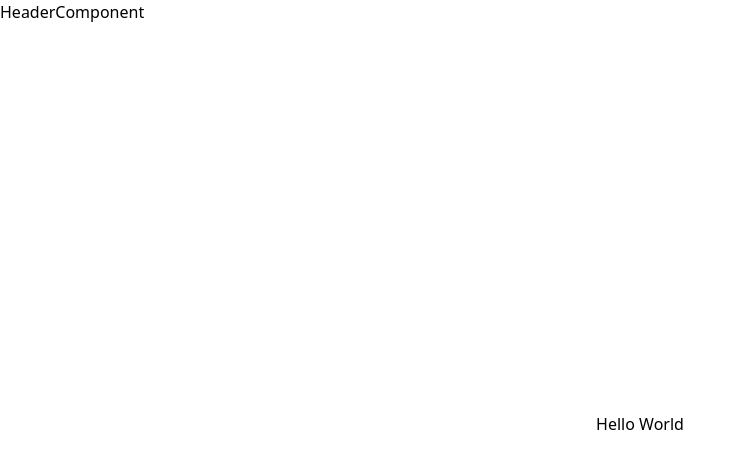
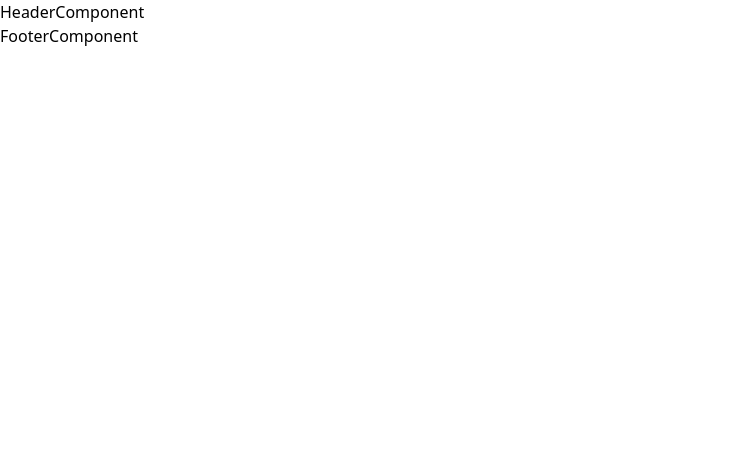
Before and after one commit to zobirofkir/wee-build-frontend, a React (Create React App) app: page / in a window 1280 px wide. Shown: the top 468 px of the page, without its empty margins (0-745 px from the left). Built offline with nearby package versions, Linux system fonts and the light colour scheme.

Commit message:
create footer component and add it into app-layout

```diff
--- /dev/null
+++ b/src/component/footer-component.js
@@ -0,0 +1,9 @@
+import React from 'react'
+
+const FooterComponent = () => {
+  return (
+    <div>FooterComponent</div>
+  )
+}
+
+export default FooterComponent
--- a/src/layouts/app-layout.js
+++ b/src/layouts/app-layout.js
@@ -1,5 +1,6 @@
 import React from 'react'
 import HeaderComponent from '../component/header-component'
+import FooterComponent from '../component/footer-component'
 
 const AppLayout = ({children}) => {
   return (
@@ -9,7 +10,14 @@ const AppLayout = ({children}) => {
         <HeaderComponent />
       </header>
 
-      {children}
+       <body>
+        {children}
+       </body>
+
+      <footer>
+        <FooterComponent />
+      </footer>
+
     </main>
   )
 }
```
